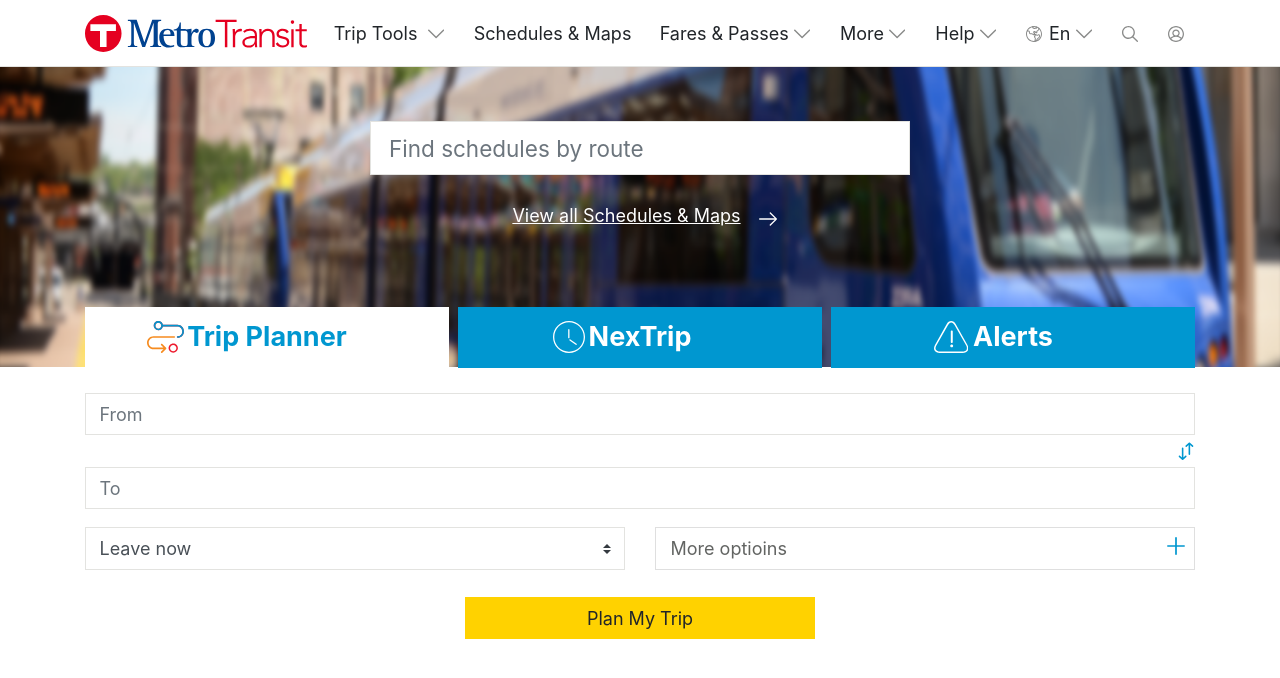
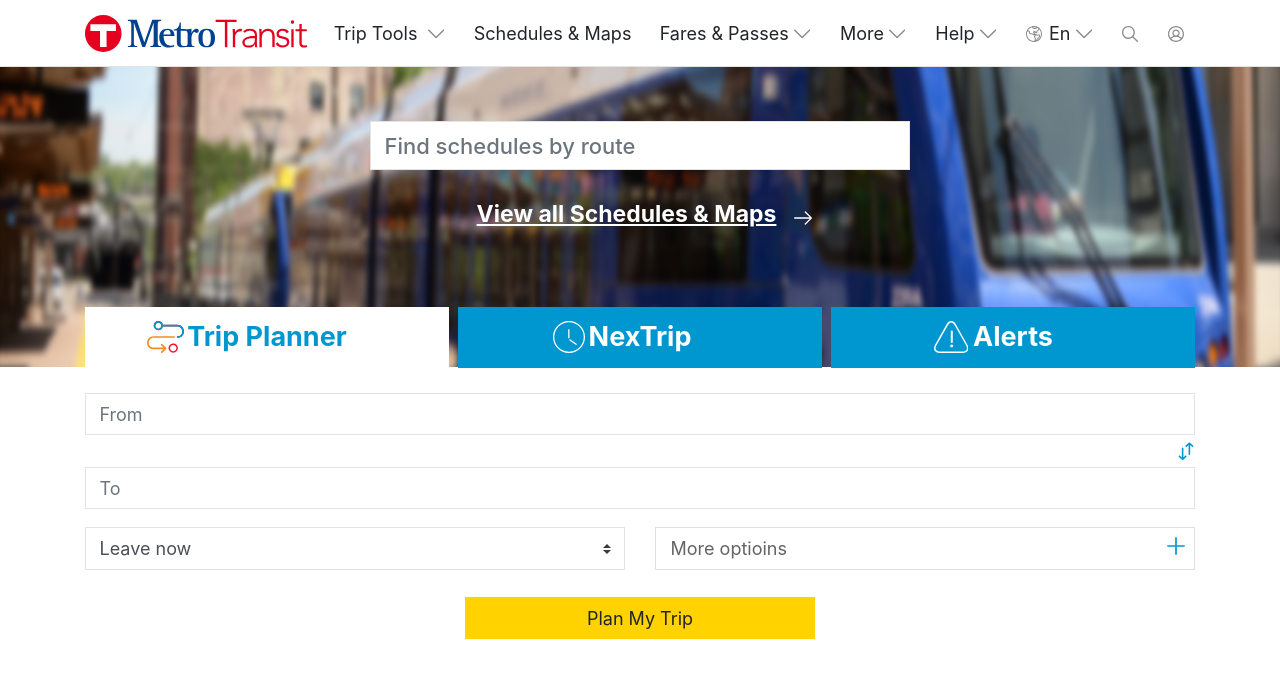
Before and after one commit to mtbotherd/Redesign2019, a Vue app: page / in a window 1280 px wide. Shown: the top 678 px of the page. Built offline with nearby package versions, Linux system fonts and the light colour scheme; a web font is replaced by a local one.

Commit message:
Updates.

```diff
--- a/package.json
+++ b/package.json
@@ -12,10 +12,11 @@
 		"bootstrap": "^4.2.1",
 		"core-js": "^3.0.0",
 		"jquery": "^3.3.1",
+		"jquery-confirm": "^3.3.4",
 		"lodash": "^4.17.11",
-		"popper.js": "^1.14.7",
+		"popper.js": "^1.15.0",
 		"vue": "^2.6.3",
-		"vue-nav-tabs": "^0.5.7",
+		"vue-loader": "^15.7.0",
 		"vue-router": "^3.0.1",
 		"vuex": "^3.0.1"
 	},
--- a/public/index.html
+++ b/public/index.html
@@ -1,15 +1,18 @@
 <!DOCTYPE html>
 <html lang="en">
 	<head>
-    <meta charset="utf-8">
-    <meta http-equiv="X-UA-Compatible" content="IE=edge">
-    <meta name="viewport" content="width=device-width,initial-scale=1.0">
-    <link rel="icon" href="<%= BASE_URL %>favicon.ico">
-    <title>vue-cli-test</title>
+		<meta charset="utf-8" />
+		<meta http-equiv="X-UA-Compatible" content="IE=edge" />
+		<meta name="viewport" content="width=device-width,initial-scale=1.0" />
+		<link rel="icon" href="<%= BASE_URL %>favicon.ico" />
+		<title>Metro Transit</title>
 	</head>
 	<body>
 		<noscript>
-      <strong>We're sorry but vue-cli-test doesn't work properly without JavaScript enabled. Please enable it to continue.</strong>
+			<strong>
+				We're sorry but vue-cli-test doesn't work properly without
+				JavaScript enabled. Please enable it to continue.
+			</strong>
 		</noscript>
 		<div id="app"></div>
 		<!-- built files will be auto injected -->
--- /dev/null
+++ b/src/assets/js/scripts.js
@@ -0,0 +1,9 @@
+$(document).ready(function() {
+	// $('.star-wars li').click(function() {
+	// 	$(this).toggleClass('strike')
+	// 	var icon = 'icon-'
+	// 	icon += !$(this).hasClass('strike') ? 'empire' : 'rebel'
+	// 	$('svg', this).attr('class', icon)
+	// 	$('svg use', this).attr('xlink:href', '#' + icon)
+	// })
+})
--- a/src/assets/scss/_bootstrap-custom.scss
+++ b/src/assets/scss/_bootstrap-custom.scss
@@ -31,13 +31,6 @@ $font-family-sans-serif: proxima-nova, -apple-system, BlinkMacSystemFont,
 	'Segoe UI', Roboto, 'Helvetica Neue', Arial, sans-serif, 'Apple Color Emoji',
 	'Segoe UI Emoji', 'Segoe UI Symbol', 'Noto Color Emoji';
 
-// Font weights
-$font-weight-lighter: lighter;
-$font-weight-light: 300;
-$font-weight-normal: 400;
-$font-weight-bold: 700;
-$font-weight-bolder: bolder;
-
 // Breadcrumb separator
 $breadcrumb-divider: quote('»');
 
--- a/src/assets/scss/_triptools-tabs.scss
+++ b/src/assets/scss/_triptools-tabs.scss
@@ -17,6 +17,24 @@
 	.nav-item {
 		background-color: $cyan;
 		margin-bottom: 0;
+
+		@include media-breakpoint-up(lg) {
+			position: relative;
+			.icon-wrapper {
+				position: absolute;
+				top: 0.25rem;
+			}
+
+			&:nth-child(1) .icon-wrapper {
+				left: 31px;
+			}
+			&:nth-child(2) .icon-wrapper {
+				left: 65px;
+			}
+			&:nth-child(3) .icon-wrapper {
+				left: 71px;
+			}
+		}
 
 		@include media-breakpoint-up(xl) {
 			position: relative;
@@ -53,7 +71,7 @@
 				text-decoration: none;
 			}
 
-			@include media-breakpoint-up(xl) {
+			@include media-breakpoint-up(lg) {
 				font-weight: 700;
 				font-size: 1.5rem;
 			}
--- a/src/components/SearchSchedulesByRoute.vue
+++ b/src/components/SearchSchedulesByRoute.vue
@@ -10,7 +10,7 @@
 						<input
 							type="search"
 							id="schedulesByRoute"
-							class="form-control form-control-lg"
+							class="form-control"
 							placeholder="Find schedules by route"
 						/>
 					</div>
@@ -24,7 +24,7 @@
 export default {}
 </script>
 
-<style scoped>
+<style lang="scss" scoped>
 #searchSchedulesByRoute {
 	display: none;
 }
@@ -32,6 +32,11 @@ export default {}
 @media (min-width: 768px) {
 	#searchSchedulesByRoute {
 		display: block;
+
+		.form-control {
+			font-size: 1.22rem;
+			font-weight: 500;
+		}
 	}
 }
 </style>
--- a/src/main.js
+++ b/src/main.js
@@ -2,6 +2,13 @@ import Vue from 'vue'
 import App from './App.vue'
 import router from './router'
 import store from './store'
+
+// Custom JS scripts
+const $ = require('jquery')
+window.$ = $
+require('jquery-confirm')
+
+//import './assets/js/scripts.js'
 
 // Bootstrap - This imports bootstrap.js.  Refer to app.scss for bootstrap styles import.
 import 'bootstrap'
--- a/src/views/Home.vue
+++ b/src/views/Home.vue
@@ -2,24 +2,18 @@
   <div id="home">
     <div class="hero-bg pt-3 pt-md-0">
       <div class="container">
-				<SearchSchedulesByRoute />
-				<div class="row">
-					<div
-						class="col-md-6 offset-md-3 col-xl-4 offset-xl-4 position-relative cta-link-white text-center"
-					>
+        <SearchSchedulesByRoute/>
+        <div class="position-relative cta-link-white text-center">
           <router-link
             class="d-inline-flex nav-link stretched-link"
             :to="{ name: 'schedules-maps' }"
-						>
-							View all Schedules &amp; Maps
-						</router-link>
-						<IconSprite name="icon-sm-right-arrow-white" />
-					</div>
+          >View all Schedules &amp; Maps</router-link>
+          <IconSprite name="icon-sm-right-arrow-white"/>
         </div>
       </div>
     </div>
     <div id="homeContent" class="container">
-			<TriptoolsTabs />
+      <TriptoolsTabs/>
     </div>
   </div>
 </template>
@@ -49,6 +43,11 @@ export default {
 .cta-link-white {
 	border: 1px solid #ffffff;
 
+	.nav-link {
+		font-size: 23px;
+		font-weight: 700;
+	}
+
 	@media (min-width: 768px) {
 		border: 0;
 		display: block;
@@ -66,7 +65,7 @@ export default {
 	.icon-wrapper {
 		margin-left: auto;
 		position: relative;
-		top: 0.8rem;
+		top: 0.2rem;
 		right: 0.5rem;
 
 		@media (min-width: 768px) {
@@ -80,6 +79,10 @@ export default {
 	position: relative;
 	top: -75px;
 
+	@media (min-width: 992px) {
+		top: -54px;
+	}
+
 	@media (min-width: 1200px) {
 		top: -53px;
 	}
```
Also changed, not shown: 1 other file (tests, documents, lock files or other folders). Lines whose indentation alone changed are shown as unchanged.
